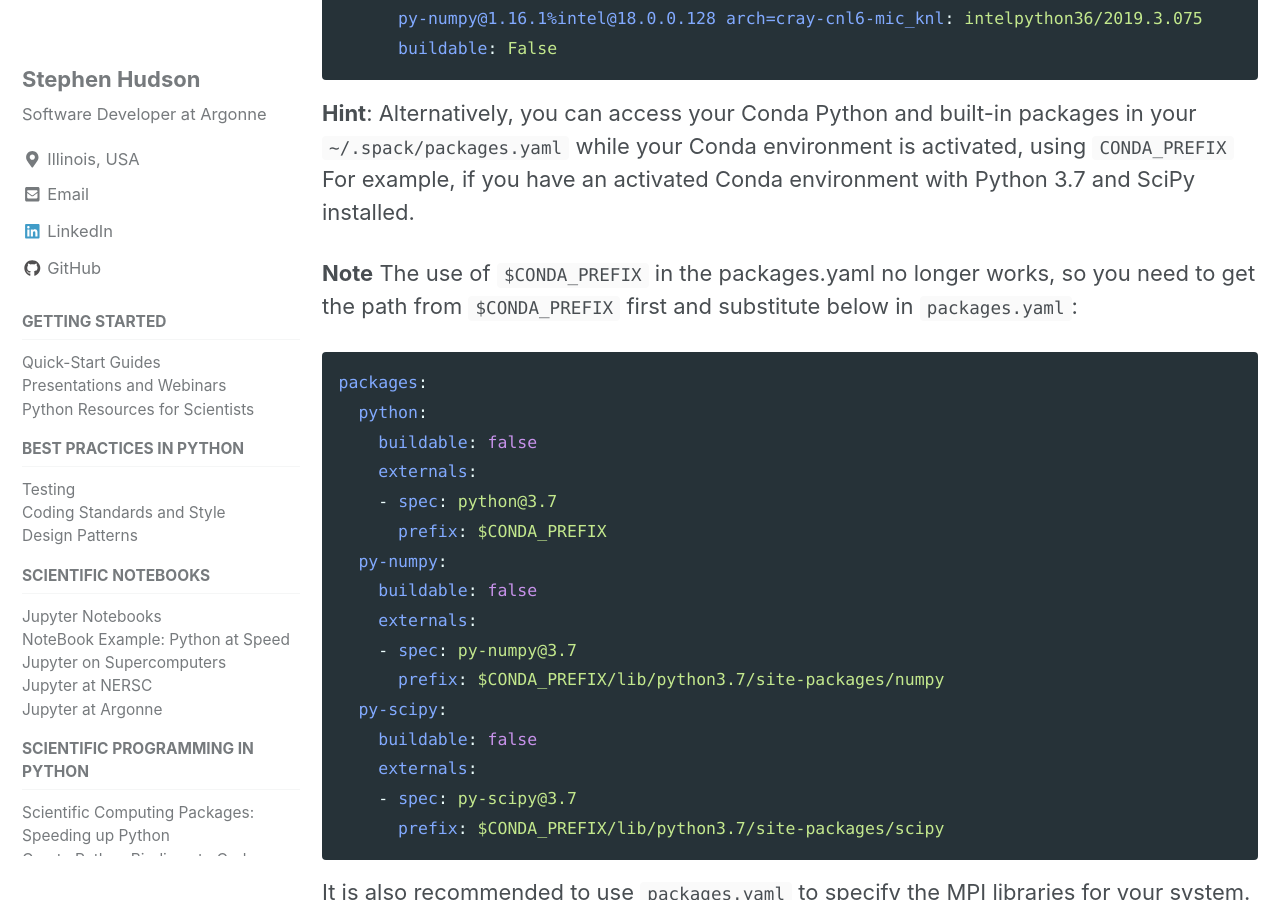
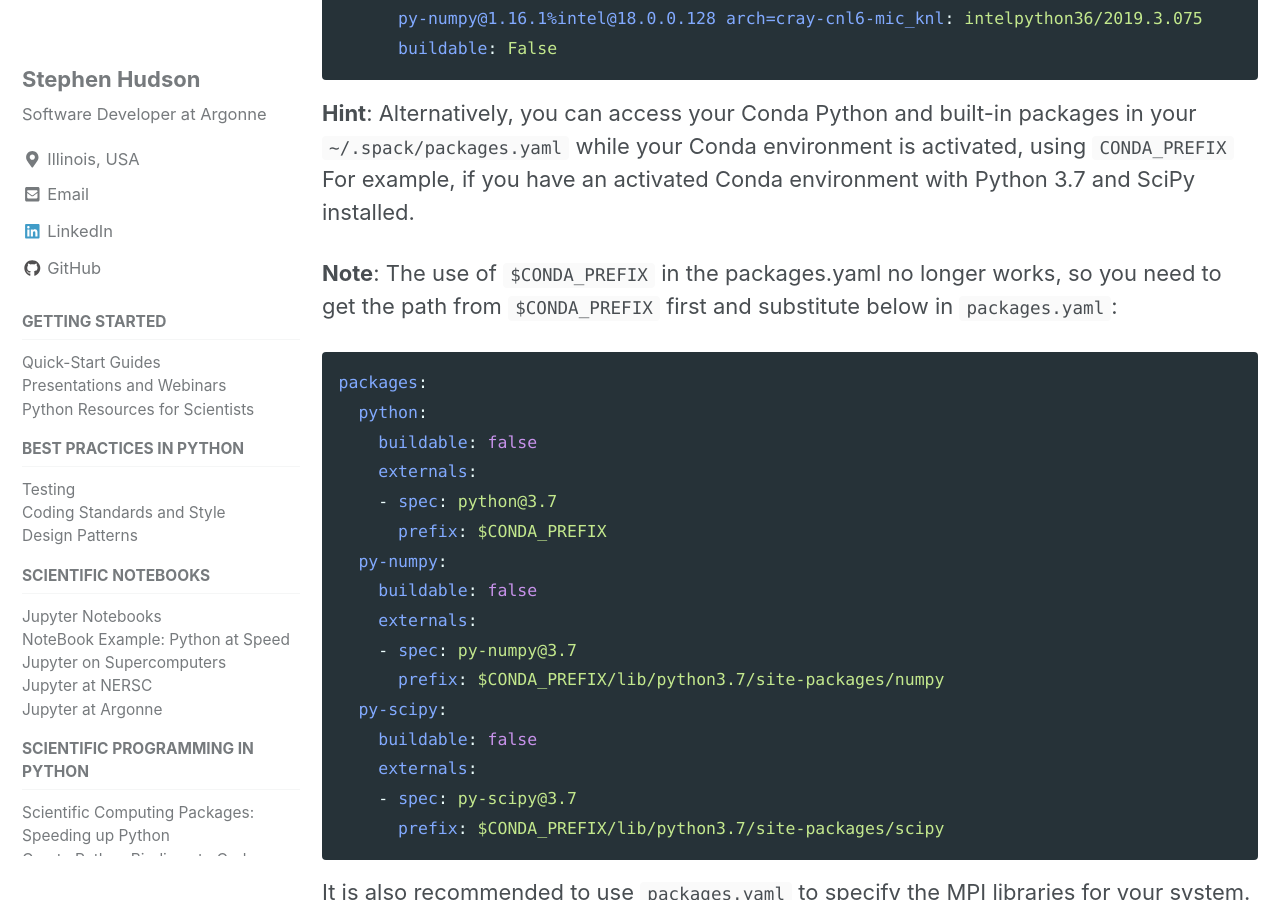
Before and after one commit to betterscientificsoftware/python-for-hpc, a Jekyll site: the page built from _posts/2020-06-24-python-packages-and-spack.md, in a window 1280 px wide and 900 px high, scrolled down 2510 px. Built offline with Jekyll 4.4.1, drawn with Linux system fonts in a browser that asks for light colours; cached includes are drawn as plain includes; nearby versions of some CDN libraries; comment, search, counter and statistics services are not loaded; a style sheet for code colours, icons or effects is not loaded.

````diff
--- a/_posts/2020-06-24-python-packages-and-spack.md
+++ b/_posts/2020-06-24-python-packages-and-spack.md
@@ -75,7 +75,7 @@ packages:
 `~/.spack/packages.yaml` while your Conda environment is activated, using ``CONDA_PREFIX``
 For example, if you have an activated Conda environment with Python 3.7 and SciPy installed.
 
-**Note** The use of `$CONDA_PREFIX` in the packages.yaml no longer works, so you need to get
+**Note**: The use of `$CONDA_PREFIX` in the packages.yaml no longer works, so you need to get
 the path from `$CONDA_PREFIX` first and substitute below in `packages.yaml`:
 
 ```yaml
````
